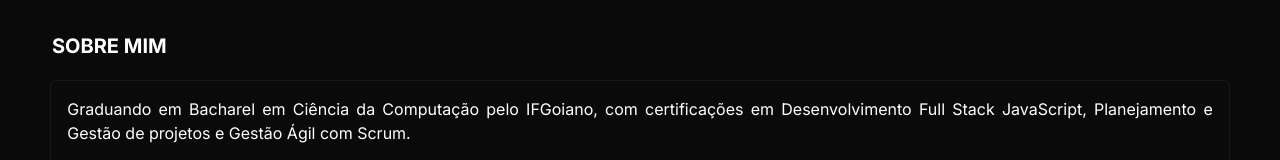
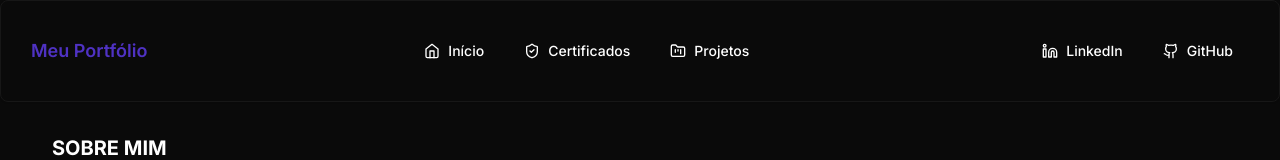
Before and after one commit to daniilomendes/portifolio, a Next.js app: page / in a window 1280 px wide. Shown: the top 160 px of the page. Built offline with nearby package versions, Linux system fonts and the light colour scheme.

Commit message:
feat: add new Header para o desktop

```diff
--- a/src/components/ui/header.tsx
+++ b/src/components/ui/header.tsx
@@ -1,4 +1,11 @@
-import { FolderKanban, Github, HomeIcon, Linkedin, MenuIcon, ShieldCheck } from "lucide-react";
+import {
+  FolderKanban,
+  Github,
+  HomeIcon,
+  Linkedin,
+  MenuIcon,
+  ShieldCheck,
+} from "lucide-react";
 import { Button } from "./button";
 import { Card } from "./card";
 import Link from "next/link";
@@ -12,7 +19,8 @@ import {
 
 const Header = () => {
   return (
-    <Card className="flex items-center justify-between p-[1.875rem] md:hidden">
+    <Card className="flex items-center justify-between p-[1.875rem]">
+      <div className="md:hidden">
         <Sheet>
           <SheetTrigger asChild>
             <Button size="icon" variant="outline">
@@ -63,7 +71,10 @@ const Header = () => {
               </SheetClose>
 
               <SheetClose asChild>
-              <Link href="https://www.linkedin.com/in/danilo-m-miranda/" target="_blank" >
+                <Link
+                  href="https://www.linkedin.com/in/danilo-m-miranda/"
+                  target="_blank"
+                >
                   <Button
                     variant="outline"
                     className="w-full justify-start gap-2"
@@ -85,16 +96,58 @@ const Header = () => {
                   </Button>
                 </Link>
               </SheetClose>
-
             </div>
           </SheetContent>
         </Sheet>
+      </div>
 
       <Link href="/">
         <h1 className="text-lg font-semibold">
           <span className="text-primary">Meu Portfólio</span>
         </h1>
       </Link>
+
+      <div className="hidden gap-2 md:flex">
+        <Link href="/">
+          <Button variant="ghost" className="w-full justify-start gap-2">
+            <HomeIcon size={16} />
+            Início
+          </Button>
+        </Link>
+
+        <Link href="/certificates">
+          <Button variant="ghost" className="w-full justify-start gap-2">
+            <ShieldCheck size={16} />
+            Certificados
+          </Button>
+        </Link>
+
+        <Link href="/projects">
+          <Button variant="ghost" className="w-full justify-start gap-2">
+            <FolderKanban size={16} />
+            Projetos
+          </Button>
+        </Link>
+      </div>
+
+      <div className="hidden gap-2 md:flex">
+      <Link
+          href="https://www.linkedin.com/in/danilo-m-miranda/"
+          target="_blank"
+        >
+          <Button variant="ghost" className="w-full justify-start gap-2">
+            <Linkedin size={16} />
+            LinkedIn
+          </Button>
+        </Link>
+
+        <Link href="https://github.com/daniilomendes" target="_blank">
+          <Button variant="ghost" className="w-full justify-start gap-2">
+            <Github size={16} />
+            GitHub
+          </Button>
+        </Link>
+      </div>
     </Card>
   );
 };
```
Lines whose indentation alone changed are shown as unchanged.
